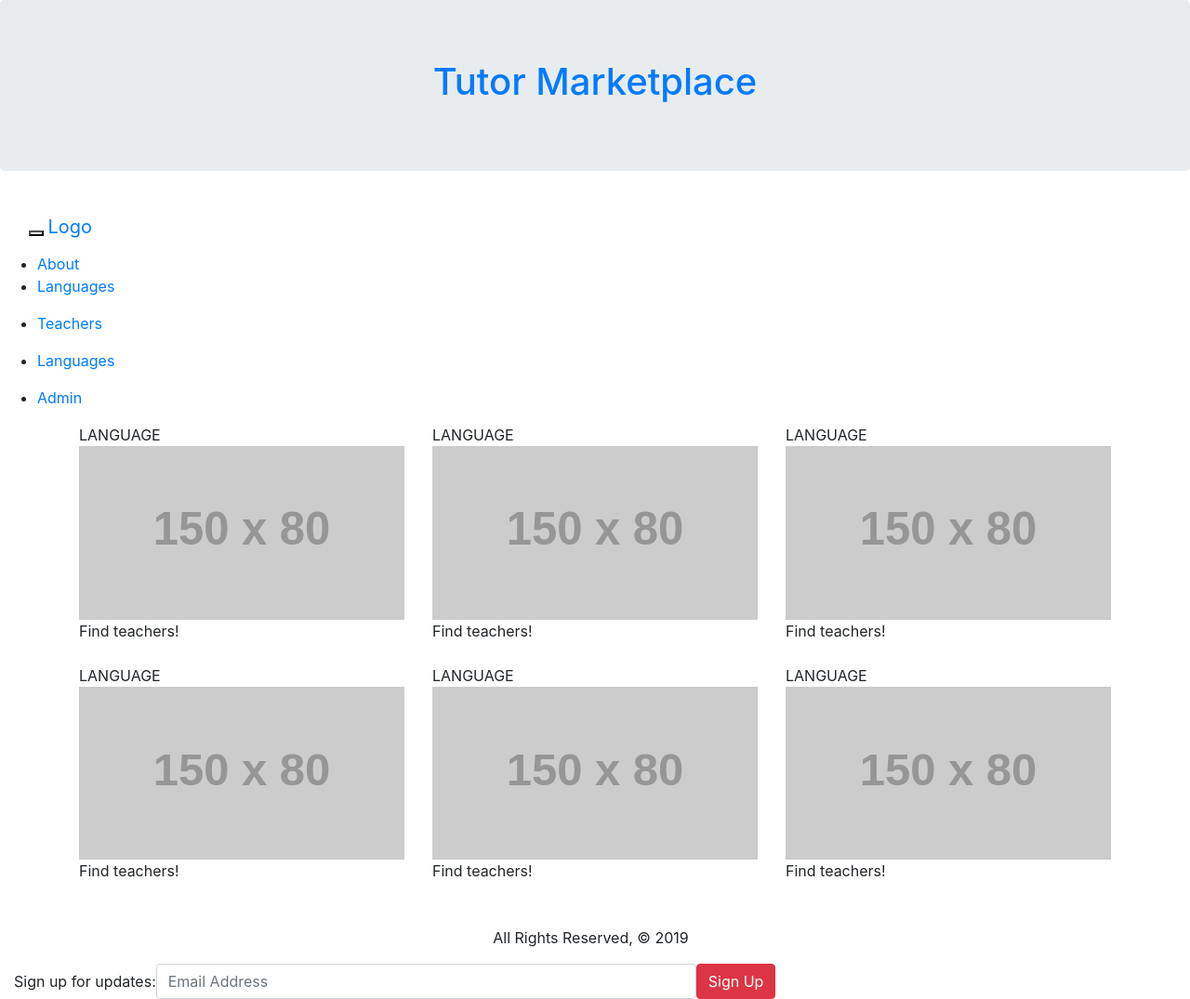
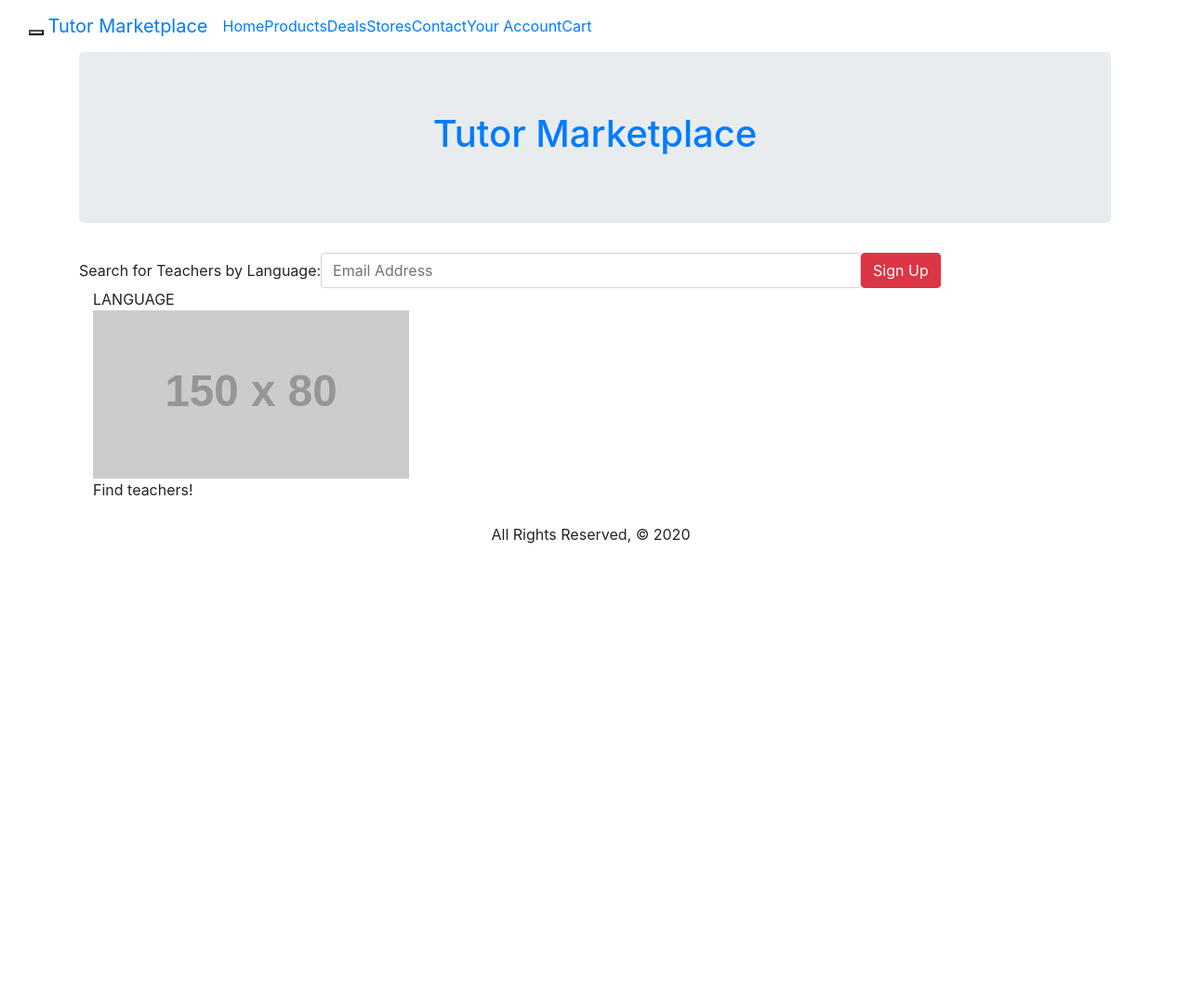
Before and after one commit to brhymer/Tutor-Marketplace, a Django app: page / in a window 1280 px wide. Shown: the whole page at 93% size. After the commit the page ends 585 px from the top, so only its background shows below. Run offline with Django 3.2, Linux system fonts and the light colour scheme; grey boxes labelled with a size stand in for pictures from a placeholder-image service; some libraries are stand-ins or nearby versions.

Commit message:
edited base.html navbar and home.html

```diff
--- a/main_app/templates/base.html
+++ b/main_app/templates/base.html
@@ -20,13 +20,13 @@
     <nav>
       <div class="nav-wrapper">
 
-        <div class="jumbotron">
+        <!-- <div class="jumbotron">
           <div class="container text-center">
             <h1><a href="{% url 'home' %}">Tutor Marketplace</a></h1>
           </div>
-        </div>
+        </div> -->
 
-        <nav class="navbar navbar-inverse">
+        <nav class="navbar navbar-expand-md navbar-inverse">
           <div class="container-fluid">
             <div class="navbar-header">
               <button type="button" class="navbar-toggle" data-toggle="collapse" data-target="#myNavbar">
@@ -34,7 +34,7 @@
                 <span class="icon-bar"></span>
                 <span class="icon-bar"></span>
               </button>
-              <a class="navbar-brand" href="#">Logo</a>
+              <a class="navbar-brand" href="#">Tutor Marketplace</a>
             </div>
             <div class="collapse navbar-collapse" id="myNavbar">
               <ul class="nav navbar-nav">
@@ -54,7 +54,7 @@
 
 
         <!-- old nav bar -->
-        <ul class="right">
+        <!-- <ul class="right">
           <li><a href="{% url 'about' %}">About</a></li>
           <li><a href="{% url 'language_index' %}">Languages</a></li>
         </ul>
@@ -66,7 +66,7 @@
         </ul>
         <ul class="right">
           <li><a href="#">Admin</a></li>
-        </ul>
+        </ul> -->
       </div>
     </nav>
   </header>
@@ -75,72 +75,10 @@
     {% endblock %}
   </main>
 
-  <!-- cards -->
-  <div class="container">
-    <div class="row">
-      <div class="col-sm-4">
-        <div class="panel panel-primary">
-          <div class="panel-heading">LANGUAGE</div>
-          <div class="panel-body"><img src="https://placehold.it/150x80?text=IMAGE" class="img-responsive"
-              style="width:100%" alt="Image"></div>
-          <div class="panel-footer">Find teachers!</div>
-        </div>
-      </div>
-      <div class="col-sm-4">
-        <div class="panel panel-danger">
-          <div class="panel-heading">LANGUAGE</div>
-          <div class="panel-body"><img src="https://placehold.it/150x80?text=IMAGE" class="img-responsive"
-              style="width:100%" alt="Image"></div>
-          <div class="panel-footer">Find teachers!</div>
-        </div>
-      </div>
-      <div class="col-sm-4">
-        <div class="panel panel-success">
-          <div class="panel-heading">LANGUAGE</div>
-          <div class="panel-body"><img src="https://placehold.it/150x80?text=IMAGE" class="img-responsive"
-              style="width:100%" alt="Image"></div>
-          <div class="panel-footer">Find teachers!</div>
-        </div>
-      </div>
-    </div>
-  </div><br>
-
-  <div class="container">
-    <div class="row">
-      <div class="col-sm-4">
-        <div class="panel panel-primary">
-          <div class="panel-heading">LANGUAGE</div>
-          <div class="panel-body"><img src="https://placehold.it/150x80?text=IMAGE" class="img-responsive"
-              style="width:100%" alt="Image"></div>
-          <div class="panel-footer">Find teachers!</div>
-        </div>
-      </div>
-      <div class="col-sm-4">
-        <div class="panel panel-primary">
-          <div class="panel-heading">LANGUAGE</div>
-          <div class="panel-body"><img src="https://placehold.it/150x80?text=IMAGE" class="img-responsive"
-              style="width:100%" alt="Image"></div>
-          <div class="panel-footer">Find teachers!</div>
-        </div>
-      </div>
-      <div class="col-sm-4">
-        <div class="panel panel-primary">
-          <div class="panel-heading">LANGUAGE</div>
-          <div class="panel-body"><img src="https://placehold.it/150x80?text=IMAGE" class="img-responsive"
-              style="width:100%" alt="Image"></div>
-          <div class="panel-footer">Find teachers!</div>
-        </div>
-      </div>
-    </div>
-  </div><br><br>
-
+<br/>
 
   <footer class="container-fluid text-center">
-    <p>All Rights Reserved, &copy; 2019 &nbsp;</p>
-    <form class="form-inline">Sign up for updates:
-      <input type="email" class="form-control" size="50" placeholder="Email Address">
-      <button type="button" class="btn btn-danger">Sign Up</button>
-    </form>
+    <p>All Rights Reserved, &copy; 2020 &nbsp;</p>
   </footer>
 
 
--- a/main_app/templates/home.html
+++ b/main_app/templates/home.html
@@ -1,5 +1,30 @@
 {% extends 'base.html' %}
 {% block content %}
 
+    <div class="jumbotron">
+      <div class="container text-center">
+        <h1><a href="{% url 'home' %}">Tutor Marketplace</a></h1>
+      </div>
+    </div>
+    <!--TODO: fill out action and method-->
+    <div>
+      <form class="form-inline" action="#"> Search for Teachers by Language:
+        <input type="email" class="form-control" size="50" placeholder="Email Address">
+        <button type="button" class="btn btn-danger">Sign Up</button>
+      </form>
+    </div>
+
+  <div class="container">
+    <div class="row">
+      <div class="col-sm-4">
+        <div class="panel panel-primary">
+          <div class="panel-heading">LANGUAGE</div>
+          <div class="panel-body"><img src="https://placehold.it/150x80?text=IMAGE" class="img-responsive"
+              style="width:100%" alt="Image"></div>
+          <div class="panel-footer">Find teachers!</div>
+        </div>
+      </div>
+    </div>
+  </div>
 
 {% endblock %}
--- a/main_app/urls.py
+++ b/main_app/urls.py
@@ -18,7 +18,7 @@ urlpatterns = [
 
   # === Lesson Booking URLs
   # Available lessons in the given language
-  path('languages/<int:language_id>/lessons', views.lesson_index, name="lesson_index"),
+  path('languages/<int:language_id>/lessons/', views.lesson_index, name="lesson_index"),
 
   # === Language URLs
   path('languages/', views.language_index, name='language_index'),
```
